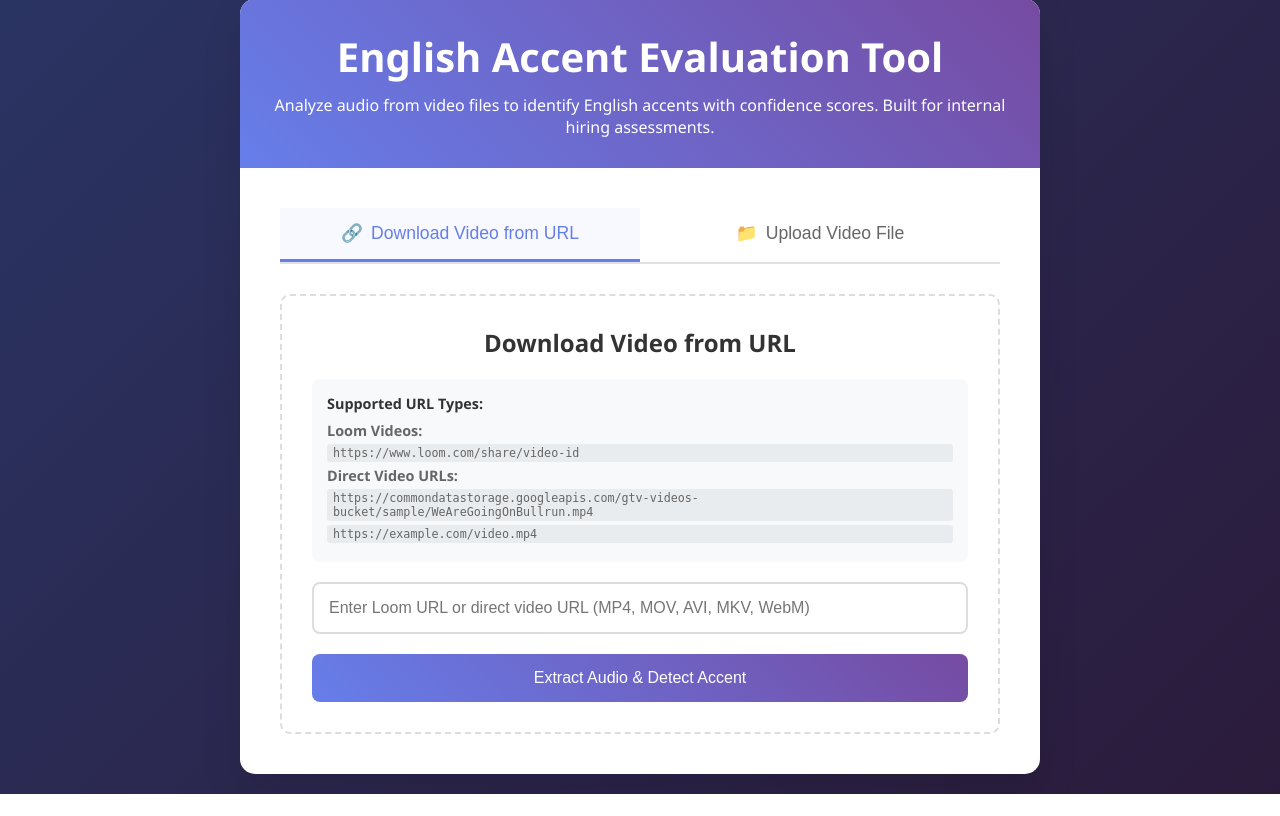
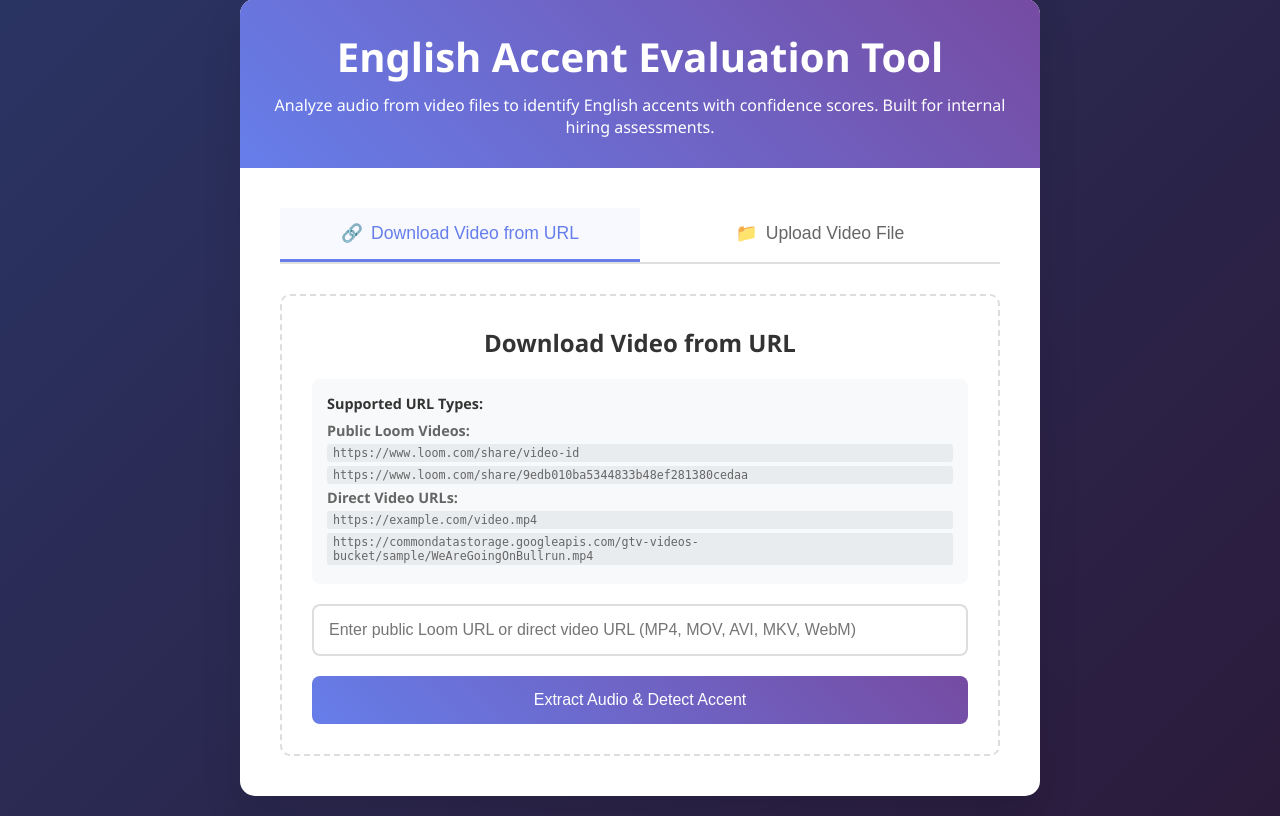
Before and after one commit to BAIOGIT/en-accent-detector, a Flask app: page / in a window 1280 px wide. Shown: the part 21-837 px from the top of the page. Before the commit the page ends 815 px from the top, so only its background shows below. Run offline with Flask 3, Linux system fonts and the light colour scheme.

Commit message:
example urls added

```diff
--- a/templates/index.html
+++ b/templates/index.html
@@ -435,14 +435,15 @@
 
                     <div class="url-examples">
                         <h4>Supported URL Types:</h4>
-                        <strong>Loom Videos:</strong>
+                        <strong>Public Loom Videos:</strong>
                         <code>https://www.loom.com/share/video-id</code>
+                        <code>https://www.loom.com/share/9edb010ba5344833b48ef281380cedaa</code>
                         <strong>Direct Video URLs:</strong>
+                        <code>https://example.com/video.mp4</code>
                         <code>https://commondatastorage.googleapis.com/gtv-videos-bucket/sample/WeAreGoingOnBullrun.mp4</code>
-                        <code>https://example.com/video.mp4</code>
                     </div>
 
-                    <input type="url" id="videoUrl" class="url-input" placeholder="Enter Loom URL or direct video URL (MP4, MOV, AVI, MKV, WebM)">
+                    <input type="url" id="videoUrl" class="url-input" placeholder="Enter public Loom URL or direct video URL (MP4, MOV, AVI, MKV, WebM)">
                     <button id="urlBtn" class="btn">Extract Audio & Detect Accent</button>
                     <div class="progress" id="urlProgress">
                         <div class="progress-bar">
```
Also changed, not shown: README.md, 1 other file.
